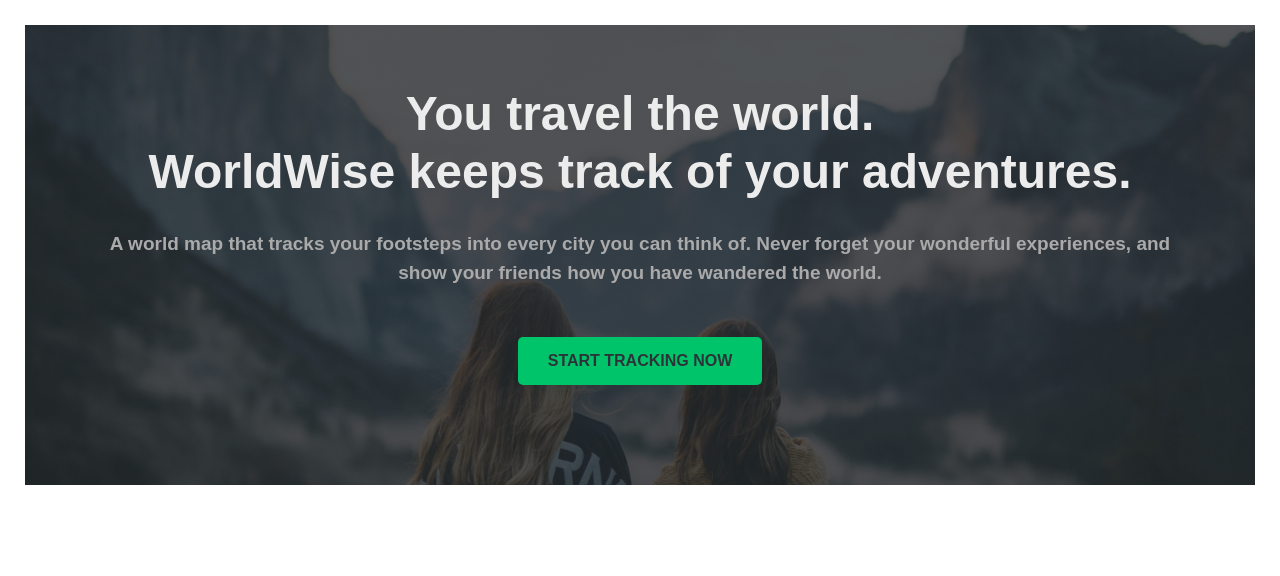
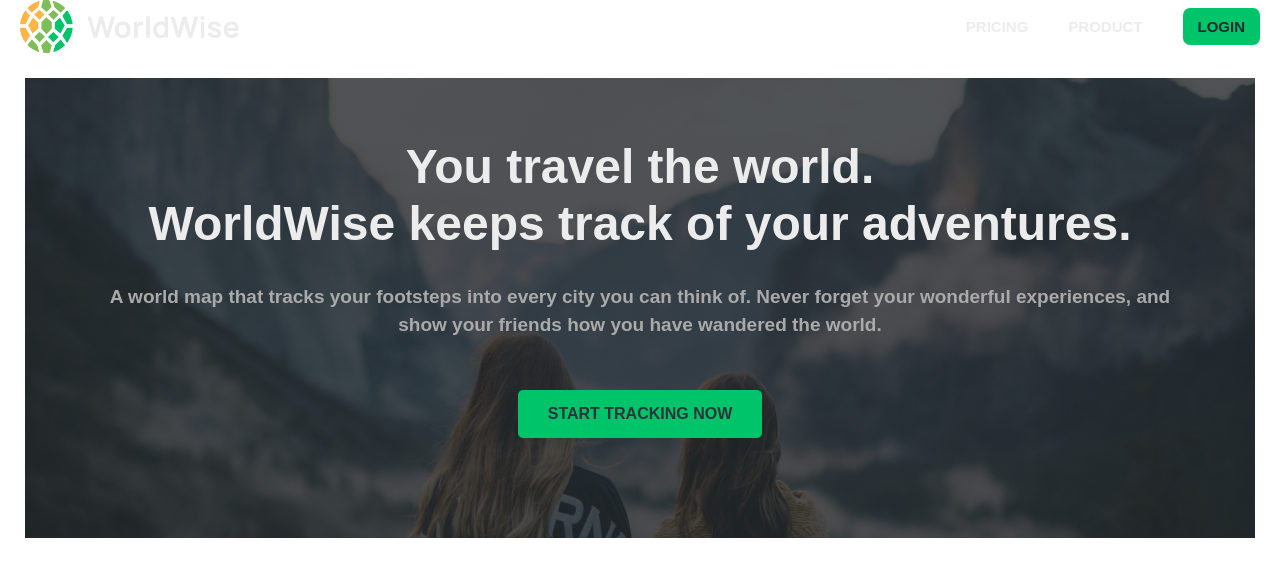
Before and after one commit to Sushey01/WorldWise, a React (Vite) app: page / in a window 1280 px wide. Shown: the top 576 px of the page. Built offline with nearby package versions, Linux system fonts and the light colour scheme.

Commit message:
login-feri-bana

```diff
--- a/src/App.jsx
+++ b/src/App.jsx
@@ -1,14 +1,22 @@
 import React from 'react'
+import { BrowserRouter as Router, Routes, Route } from 'react-router-dom'
 import './App.css'
+
+import Navbar from './pages/Navbar'
 import HeroSection from './pages/HeroSection'
 import Pricing from './pages/Pricing'
 import Product from './pages/Product'
 
 const App = () => {
   return (
-    <div>
-      <HeroSection/>
-    </div>
+    <Router>
+      <Navbar />
+      <Routes>
+        <Route path="/" element={<HeroSection />} />
+        <Route path="/pricing" element={<Pricing />} />
+        <Route path="/product" element={<Product />} />
+      </Routes>
+    </Router>
   )
 }
 
--- a/src/pages/Navbar.jsx
+++ b/src/pages/Navbar.jsx
@@ -1,5 +1,7 @@
 import React from 'react'
-import "./Navbar.css"
+import { Link } from 'react-router-dom'
+import "../pages/Navbar.css"
+import Logo from "../assets/images/worldwise.png"
 
 const Navbar = () => {
   return (
@@ -7,9 +9,12 @@
       <div className="nav-logo">
         <img src={Logo} alt="logo" />
         <div className="nav">
-              <a href="#">Pricing</a>
-              <a href="#">Product</a>
+          <Link to="/pricing">Pricing</Link>
+          <Link to="/product">Product</Link>
+
+          <Link to="/login">
             <button className="login-button">LOGIN</button>
+          </Link>
         </div>
       </div>
     </div>
```
Also changed, not shown: src/pages/Login.css (added). Lines whose indentation alone changed are shown as unchanged.
